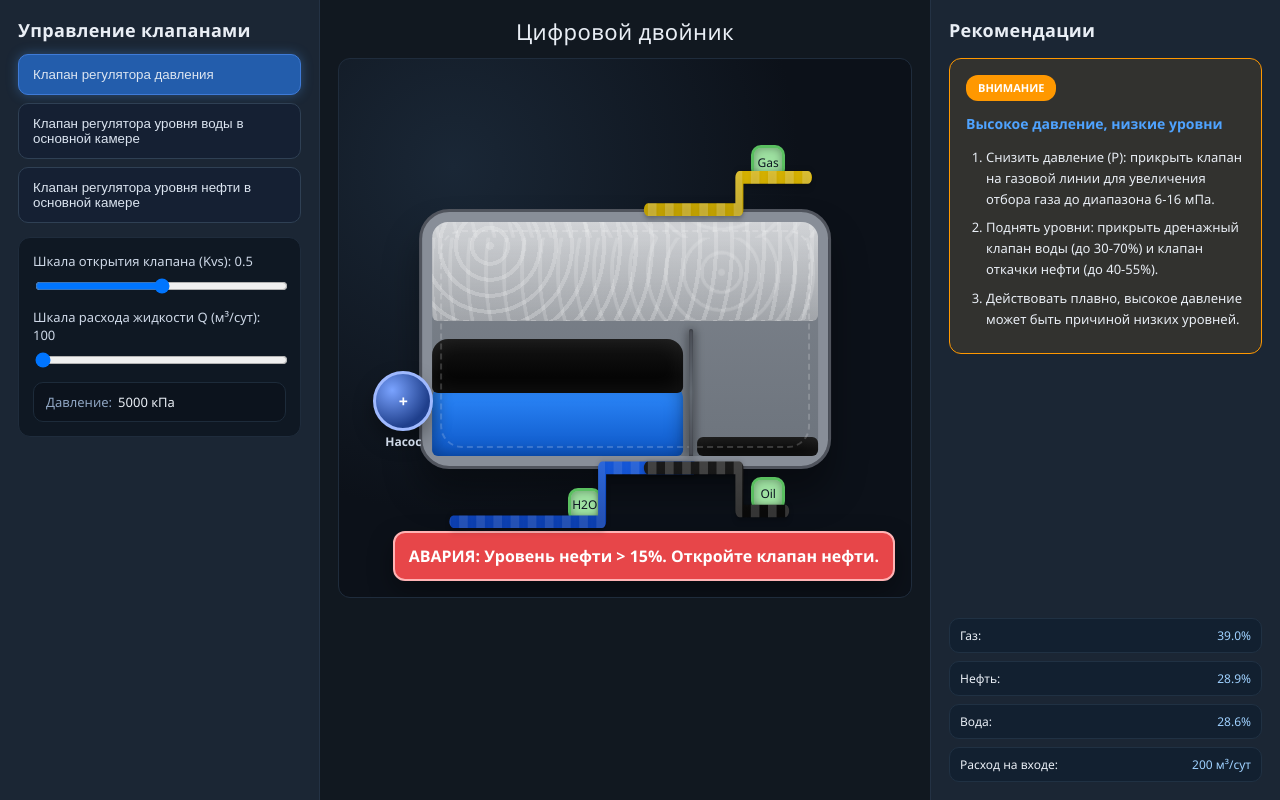
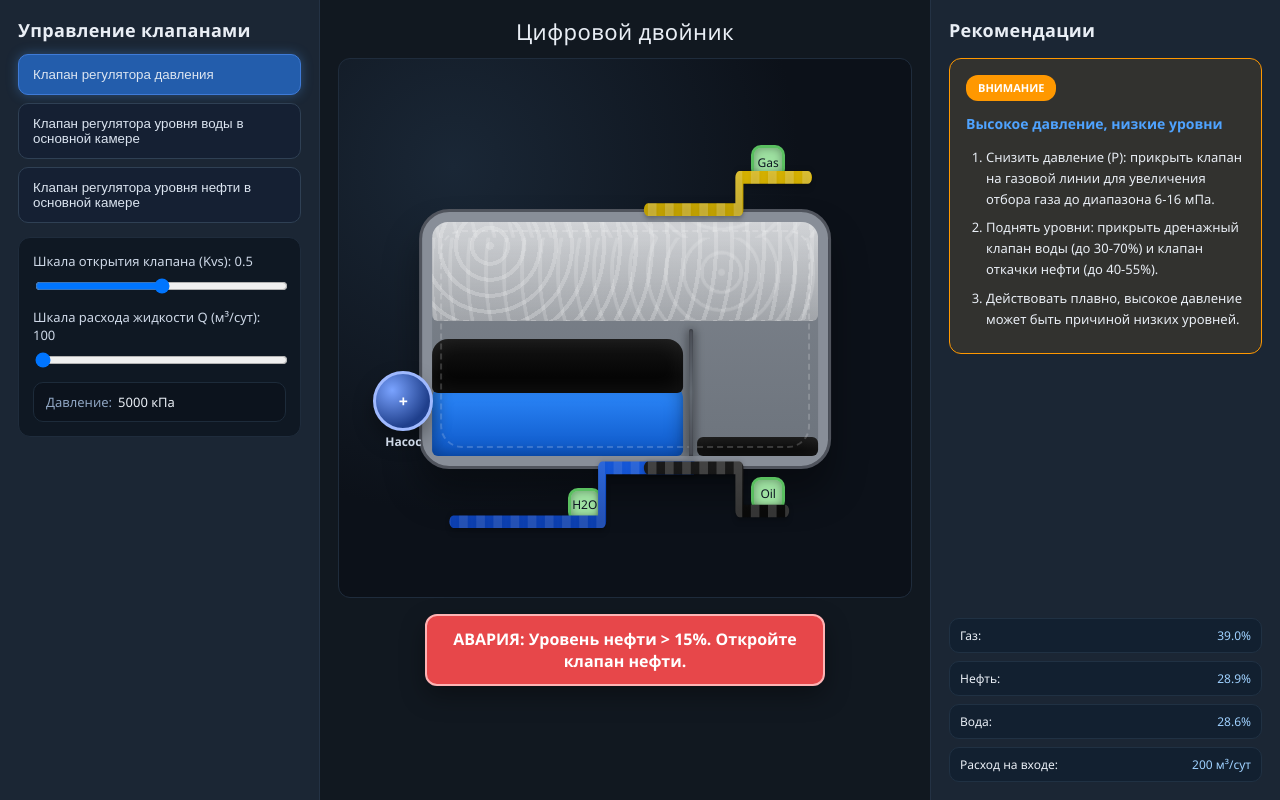
Before and after one commit to nastenkabazhina/XTb-25-1, a plain HTML site: page index.html in a window 1280 px wide. Drawn offline with Linux system fonts and the light colour scheme.

Commit message:
fix: replace alert to bottom

```diff
--- a/css/styles.css
+++ b/css/styles.css
@@ -433,16 +433,17 @@ h1, h2, h3 {
 
 /* Alert */
 .alert {
-  position: absolute;
-  bottom: 16px;
-  right: 16px;
+  position: relative;
   min-width: 260px;
+  max-width: 400px;
+  margin: 16px auto 0;
   padding: 12px 14px;
   background: rgba(255, 77, 79, 0.9);
   border: 2px solid #ffb3b4;
   border-radius: 12px;
   color: #fff;
   font-weight: 700;
+  text-align: center;
   box-shadow: 0 10px 24px rgba(0,0,0,0.35);
   display: none;
   animation: blink 1s infinite;
--- a/index.html
+++ b/index.html
@@ -214,10 +214,10 @@
         <div class="valve open" id="oilValve" style="right: 22%; bottom: 16%;">Oil</div>
 
         <div class="valve open" id="gasValve" style="right: 22%; top: 16%;">Gas</div>
+      </div>
 
-        <!-- Алерт -->
-        <div class="alert" id="alertBox">Авария</div>
-      </div>
+      <!-- Алерт -->
+      <div class="alert" id="alertBox">Авария</div>
     </main>
 
     <!-- Правая панель: Рекомендации -->
```
